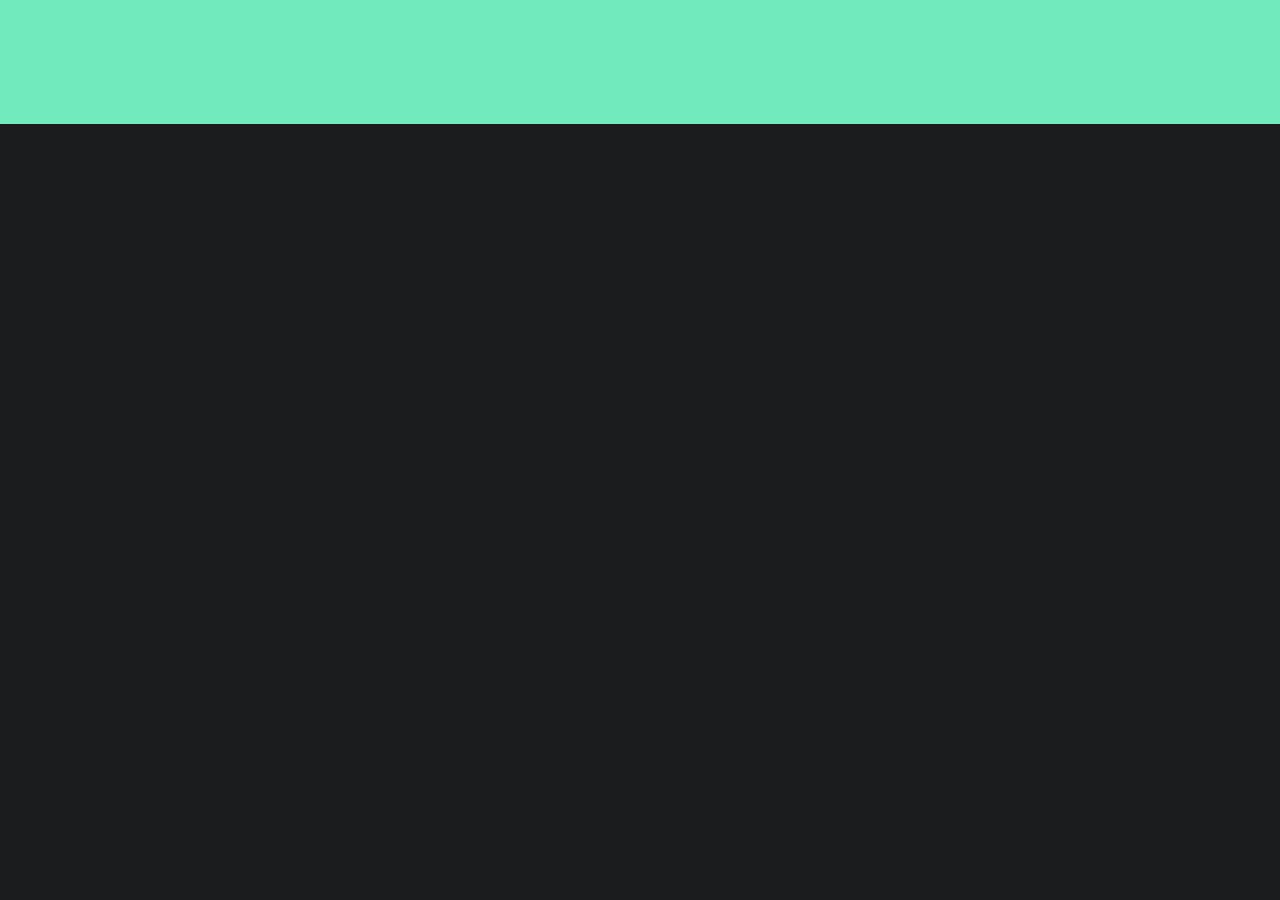
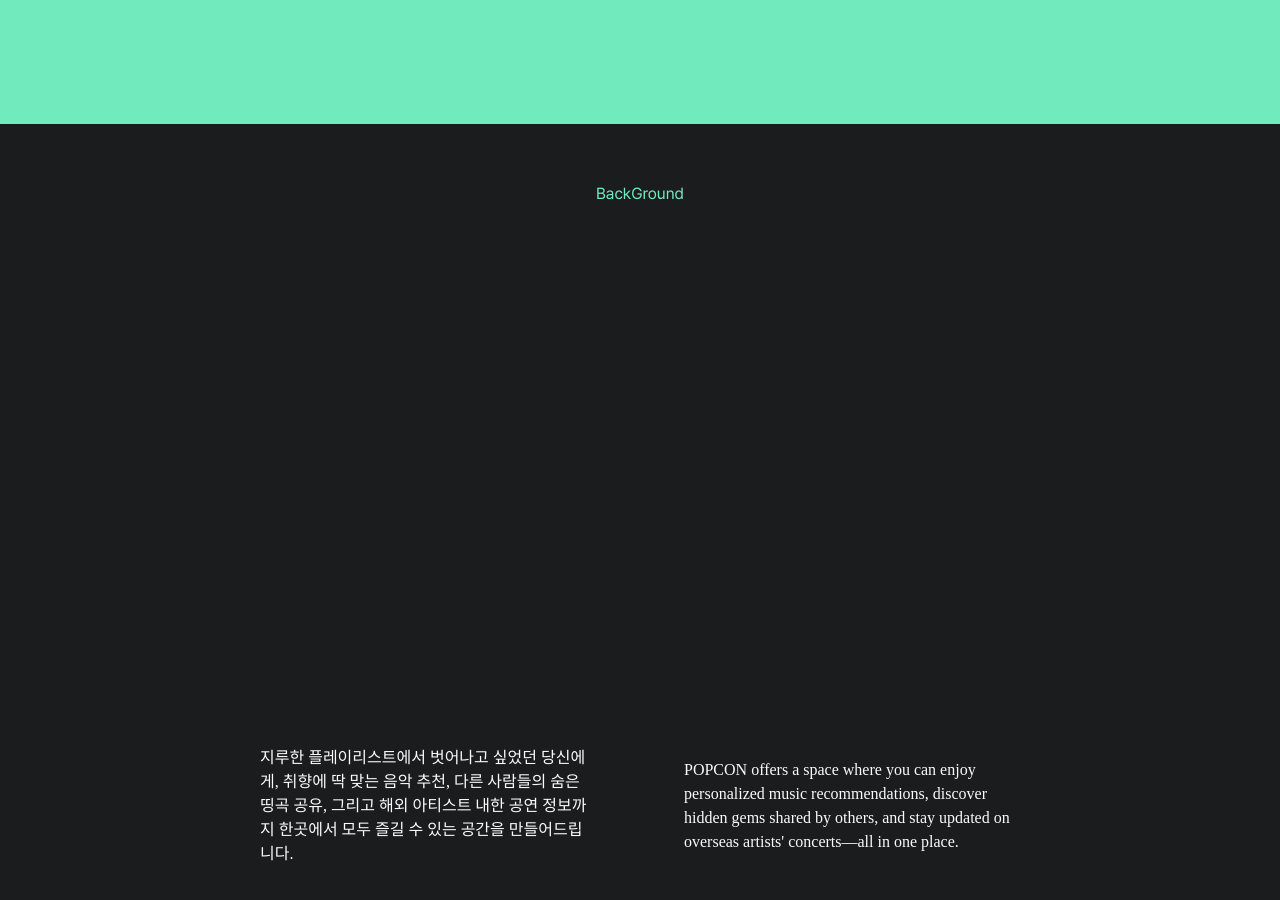
Before and after one commit to devcourse-team3-popcon/popcon, a React (Vite) app: page / in a window 1280 px wide. Shown: the part 1520-2420 px from the top of the page. Built offline with nearby package versions, Linux system fonts and the light colour scheme; no server answers; a web font is replaced by a local one.

Commit message:
💄 Home Section3 스타일링 추가

```diff
--- a/src/features/home/components/Section3.tsx
+++ b/src/features/home/components/Section3.tsx
@@ -1,7 +1,86 @@
+import gsap from "gsap";
+import { useEffect, useRef } from "react";
+import { ScrollTrigger } from "gsap/ScrollTrigger";
+
+gsap.registerPlugin(ScrollTrigger);
+
 export default function Section3() {
+  const boxRef = useRef<HTMLDivElement | null>(null);
+
+  useEffect(() => {
+    if (!boxRef.current) return;
+
+    const tl = gsap.timeline({
+      scrollTrigger: {
+        trigger: boxRef.current,
+        start: "top 100%",
+        end: "bottom 80%",
+        scrub: 1,
+      },
+    });
+
+    tl.fromTo(
+      boxRef.current,
+      {
+        clipPath: "inset(60% 60% 60% 60% round 50%)",
+      },
+      {
+        clipPath: "inset(0% 0% 0% 0% round 0%)",
+        ease: "none",
+        duration: 1,
+      }
+    );
+
+    return () => {
+      tl.scrollTrigger?.kill();
+      tl.kill();
+    };
+  }, []);
+
   return (
     <>
-      <section className="h-[100vh] text-[color:var(--primary-300)]"></section>
+      <section className="w-full h-[100vh] flex justify-center items-center">
+        <div className="flex flex-col justify-center items-center text-center gap-20">
+          <h3 className="w-full text-center p-6 text-[color:var(--primary-300)]">
+            BackGround
+          </h3>
+          <div
+            ref={boxRef}
+            className="w-[60%] flex flex-col gap-15 bg-[color:var(--primary-300)] text-[color:var(--bg-color)] py-15 rounded-4xl "
+          >
+            <h2 className="font-bold text-4xl">
+              매일 똑같은 노래가 지겹지 않으셨나요?
+            </h2>
+            <div className="space-y-8">
+              <div className="space-y-2">
+                <p>더이상 들을 노래가 없어서 고민이셨나요?</p>
+                <p>
+                  다른 사람들이 몰래 듣는 숨겨진 명곡들이 궁금했던 적
+                  있으신가요?
+                </p>
+              </div>
+
+              <p>
+                <span className="font-semibold">팝콘</span>은 그런 고민에서
+                시작된 서비스입니다.
+              </p>
+            </div>
+          </div>
+
+          <div className="flex gap-10 justify-center text-left font-light items-center">
+            <p className="w-[30%] p-6 ">
+              지루한 플레이리스트에서 벗어나고 싶었던 당신에게, 취향에 딱 맞는
+              음악 추천, 다른 사람들의 숨은 띵곡 공유, 그리고 해외 아티스트 내한
+              공연 정보까지 한곳에서 모두 즐길 수 있는 공간을 만들어드립니다.
+            </p>
+            <p className="w-[30%] p-6 ">
+              POPCON offers a space where you can enjoy personalized music
+              recommendations, discover hidden gems shared by others, and stay
+              updated on overseas artists' concerts—all in one place.
+            </p>
+          </div>
+        </div>
+      </section>
     </>
   );
 }
```
